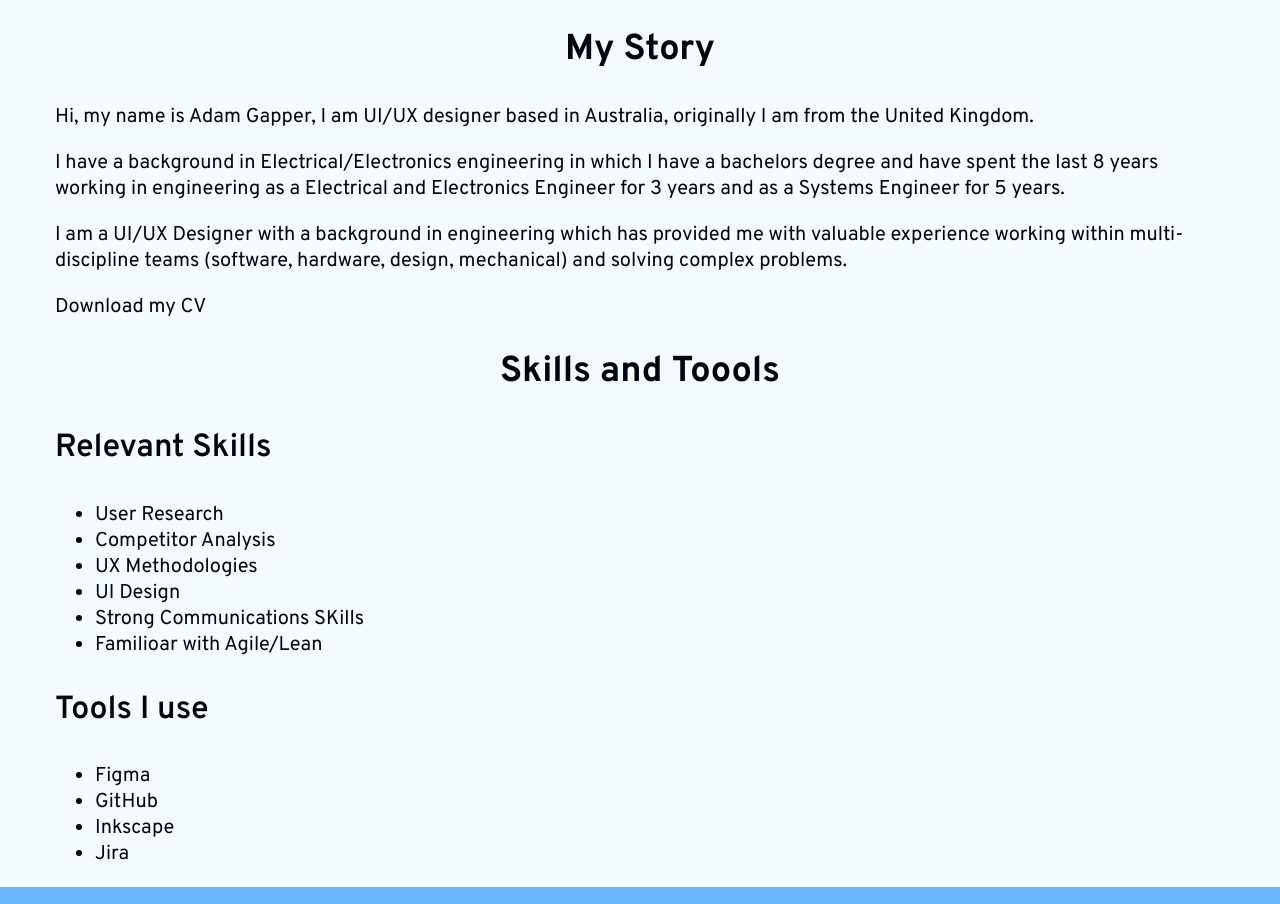
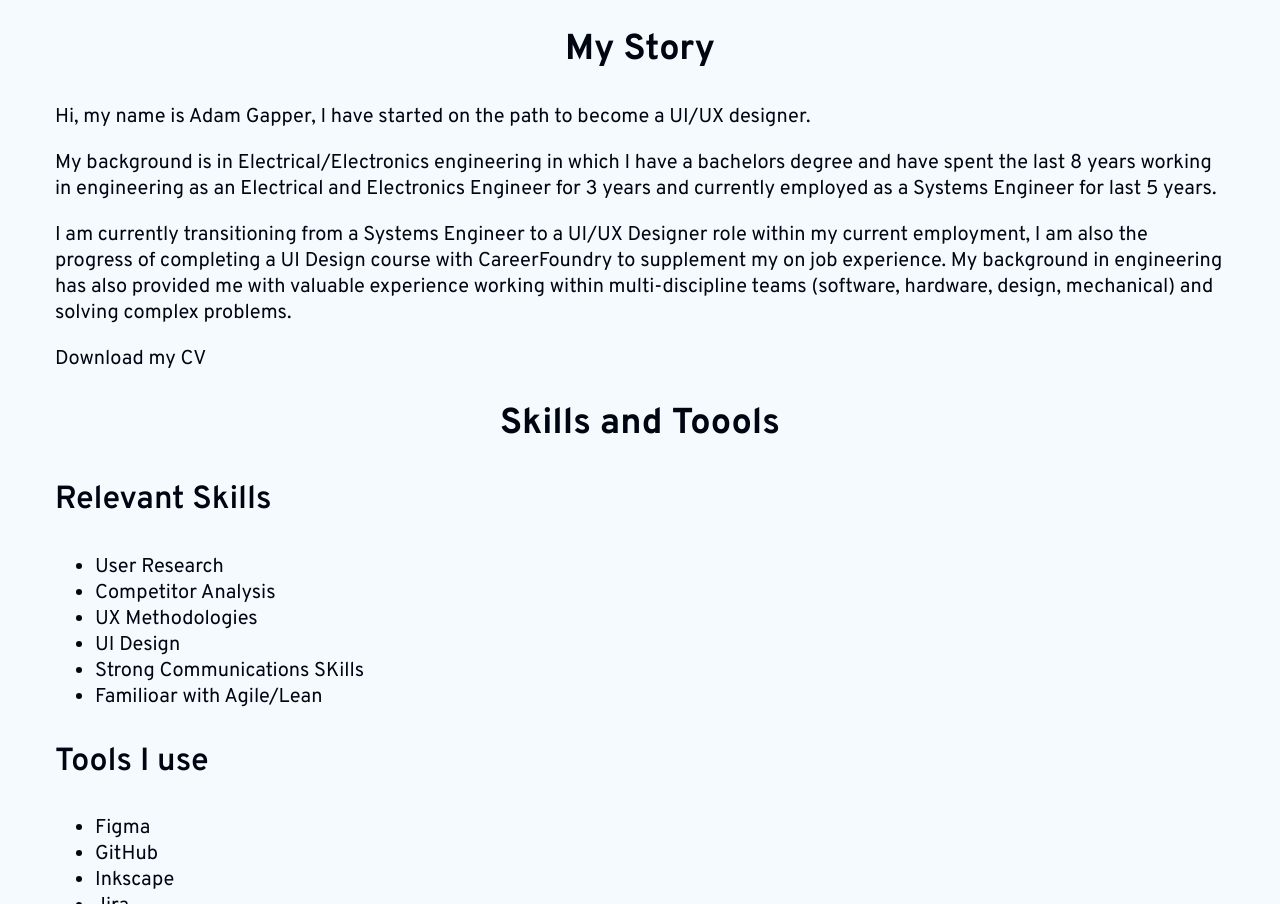
Before and after one commit to LegoOdin/My-Portfolio-Site, a plain HTML site: page about.html in a window 1280 px wide. Shown: the part 881-1785 px from the top of the page. Drawn offline with nearby package versions, Linux system fonts and the light colour scheme.

Commit message:
Spelling corrected, email added to contact me button

```diff
--- a/about.html
+++ b/about.html
@@ -39,18 +39,17 @@
                 <div>
                     <h2>My Story</h2>
                     <p>
-                        Hi, my name is Adam Gapper, I am UI/UX designer based in Australia, originally I am from the
-                        United Kingdom.
+                        Hi, my name is Adam Gapper, I have started on the path to become a UI/UX designer.
                     </p>
                     <p>
-                        I have a background in Electrical/Electronics engineering in which I have a bachelors degree and
-                        have spent the last 8 years working in engineering as a Electrical and Electronics Engineer for 3
-                        years and as a Systems Engineer for 5 years.
+                        My background is in Electrical/Electronics engineering in which I have a bachelors degree and
+                        have spent the last 8 years working in engineering as an Electrical and Electronics Engineer for 3
+                        years and currently employed as a Systems Engineer for last 5 years.
                     </p>
                     <p>
-                        I am a UI/UX Designer with a background in engineering which has provided me with valuable
-                        experience working within multi-discipline teams (software, hardware, design, mechanical) and
-                        solving complex problems.
+                        I am currently transitioning from a Systems Engineer to a UI/UX Designer role within my current employment, I am also the progress of completing a UI Design course with CareerFoundry
+                        to supplement my on job experience. My background in engineering has also provided me with valuable experience working within multi-discipline
+                        teams (software, hardware, design, mechanical) and solving complex problems.
                     </p>
                     <a href="./files/cv.pdf" download target="_blank"> Download my CV </a>
                 </div>
@@ -89,7 +88,7 @@
 
             <div class="row">
                 <p>Prefer sending an emal?</p>
-                <a href="mailto:office@careerfoundry.com" class="button contact">Email me</a>
+                <a href="mailto:lego4odin@gmail.com" class="button contact">Email me</a>
             </div>
 
             <div class="social">
```
Also changed, not shown: index.html (+4 -4 lines), photo-pal.html (+1 -1 lines).
